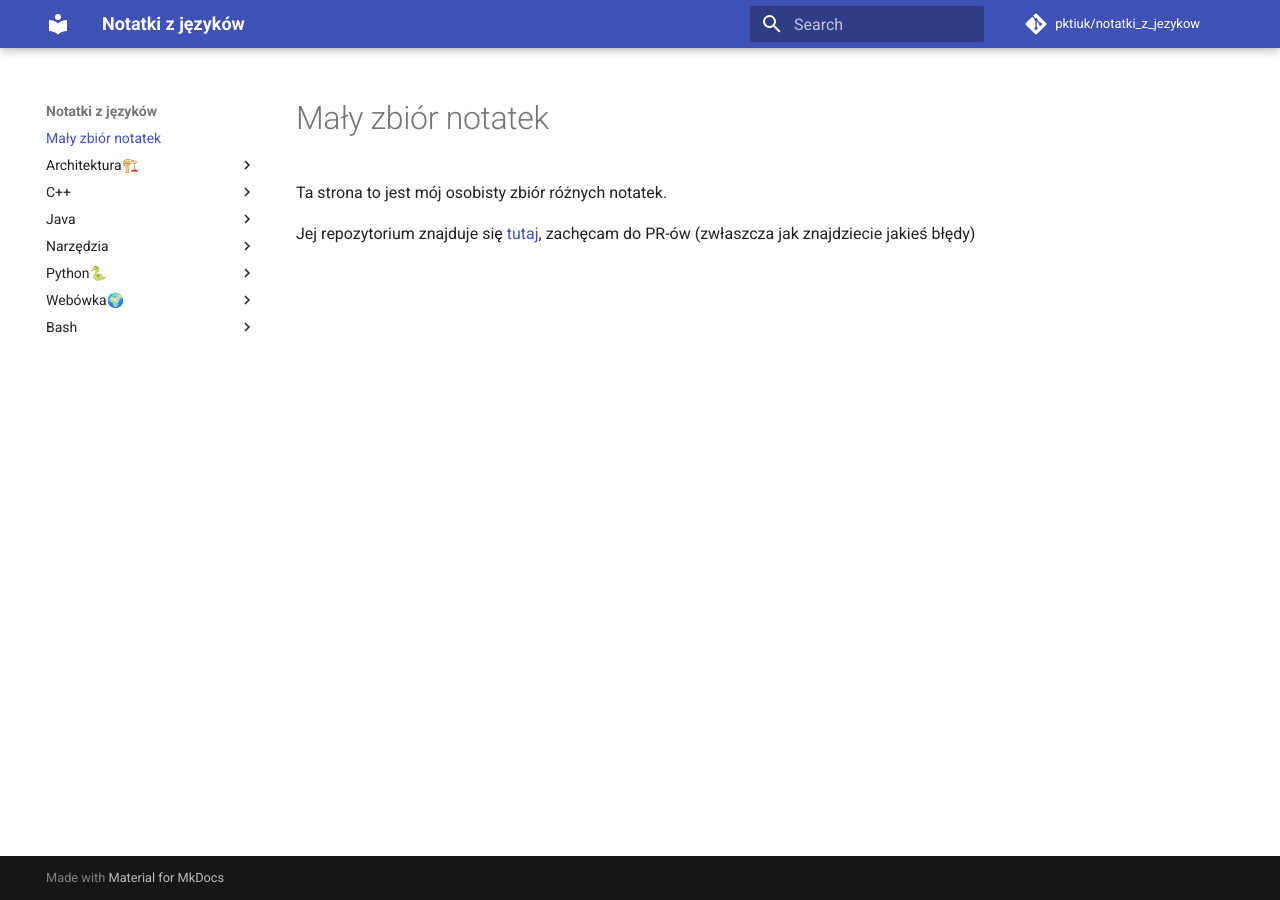
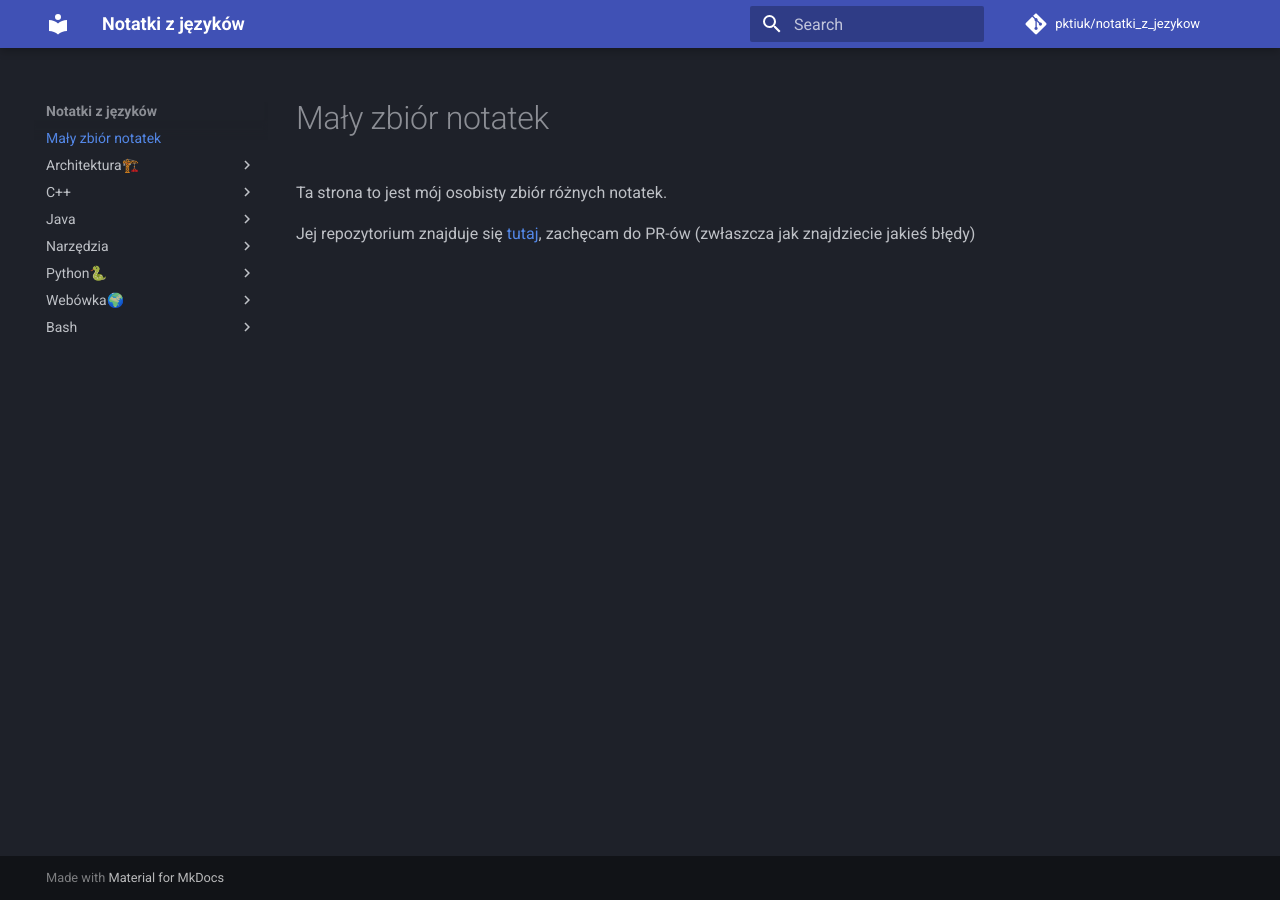
Before and after one commit to pktiuk/notatki_z_jezykow, an MkDocs documentation site: the page built from docs/index.md, in a window 1280 px wide. Built offline with MkDocs 1.6.1 and Material for MkDocs 9.7.7, drawn with Linux system fonts in a browser that asks for light colours; comment, search, counter and statistics services are not loaded.

Commit message:
Use dark theme for docs

```diff
--- a/mkdocs.yml
+++ b/mkdocs.yml
@@ -1,5 +1,8 @@
 site_name: Notatki z języków
-theme: material
+theme:
+  name: material
+  palette:
+    scheme: slate
 
 repo_name: pktiuk/notatki_z_jezykow
 repo_url: https://github.com/pktiuk/notatki_z_jezykow
```
